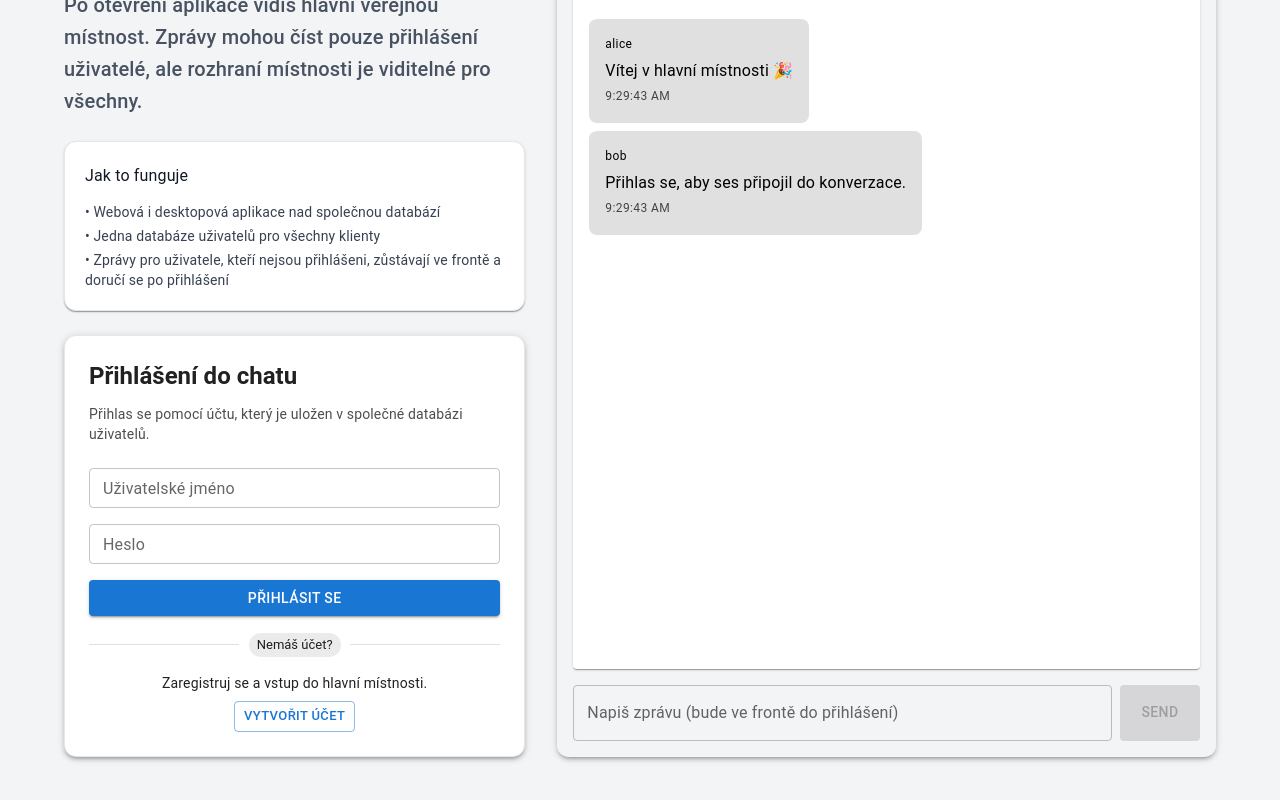
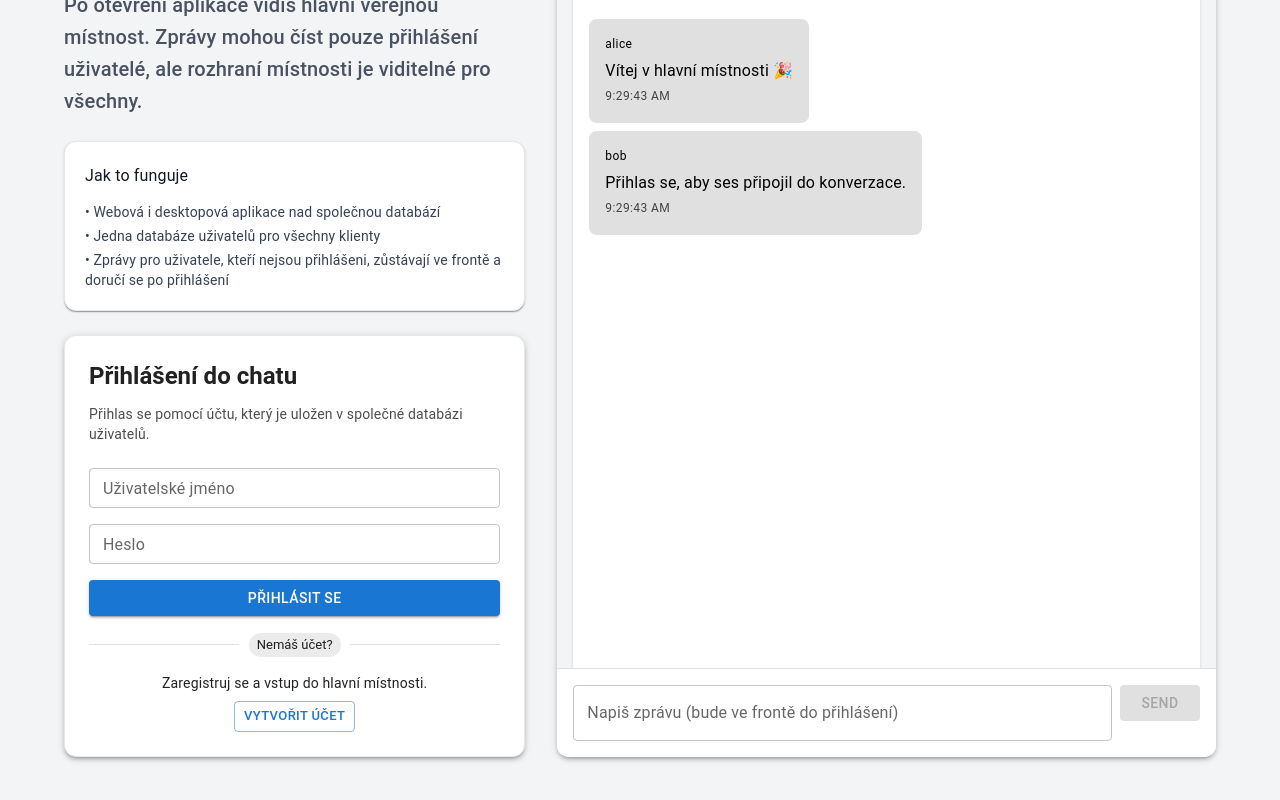
Before and after one commit to PetrKarasek/swi2, a React app in the folder src/main/frontend/: page / in a window 1280 px wide. Shown: the part 262-1062 px from the top of the page. Built offline with nearby package versions, Linux system fonts and the light colour scheme; the HTML template or start-up script is replaced by a standard one.

Commit message:
Oprava chatu

```diff
--- a/src/main/frontend/src/components/MainPage.tsx
+++ b/src/main/frontend/src/components/MainPage.tsx
@@ -242,14 +242,15 @@
         </Toolbar>
       </AppBar>
 
-      <Box sx={{ flex: 1, display: 'flex', flexDirection: 'column', p: 2 }}>
+      <Box sx={{ flex: 1, display: 'flex', flexDirection: 'column', p: 2, position: 'relative', overflow: 'hidden' }}>
         <Paper
           sx={{
             flex: 1,
             p: 2,
             mb: 2,
             overflow: 'auto',
-            backgroundColor: '#f5f5f5'
+            backgroundColor: '#f5f5f5',
+            maxHeight: 'calc(100% - 80px)'
           }}
         >
           <List>
@@ -288,7 +289,16 @@
           </List>
         </Paper>
 
-        <Box sx={{ display: 'flex', gap: 1, alignItems: 'flex-start' }}>
+        <Box sx={{
+          position: 'absolute',
+          bottom: 0,
+          left: 0,
+          right: 0,
+          p: 2,
+          backgroundColor: 'white',
+          borderTop: '1px solid #e0e0e0'
+        }}>
+          <Box sx={{ display: 'flex', gap: 1, alignItems: 'flex-start' }}>
           <Box sx={{ flex: 1 }}>
             <TextField
               fullWidth
@@ -316,6 +326,7 @@
           </Button>
         </Box>
       </Box>
+      </Box>
     </Box>
   );
 };
--- a/src/main/frontend/src/components/MainPagePreview.tsx
+++ b/src/main/frontend/src/components/MainPagePreview.tsx
@@ -82,7 +82,7 @@
         </Toolbar>
       </AppBar>
 
-      <Box sx={{ flex: 1, display: 'flex', flexDirection: 'column', p: 2, backgroundColor: '#f3f4f6' }}>
+      <Box sx={{ flex: 1, display: 'flex', flexDirection: 'column', p: 2, backgroundColor: '#f3f4f6', position: 'relative', overflow: 'hidden' }}>
         <Paper
           sx={{
             flex: 1,
@@ -90,6 +90,7 @@
             mb: 2,
             overflow: 'auto',
             backgroundColor: '#ffffff',
+            maxHeight: 'calc(100% - 80px)'
           }}
         >
           <Typography variant="body2" sx={{ mb: 1, color: 'text.secondary' }}>
@@ -131,7 +132,16 @@
           </List>
         </Paper>
 
-        <Box sx={{ display: 'flex', gap: 1 }}>
+        <Box sx={{
+          position: 'absolute',
+          bottom: 0,
+          left: 0,
+          right: 0,
+          p: 2,
+          backgroundColor: 'white',
+          borderTop: '1px solid #e0e0e0'
+        }}>
+          <Box sx={{ display: 'flex', gap: 1, alignItems: 'flex-start' }}>
           <TextField
             fullWidth
             label={pendingMessages.length > 0 ? `${pendingMessages.length} zpráv ve frontě - přihlas se pro odeslání` : "Napiš zprávu (bude ve frontě do přihlášení)"}
@@ -151,6 +161,7 @@
           </Button>
         </Box>
       </Box>
+      </Box>
     </Box>
   );
 };
```
